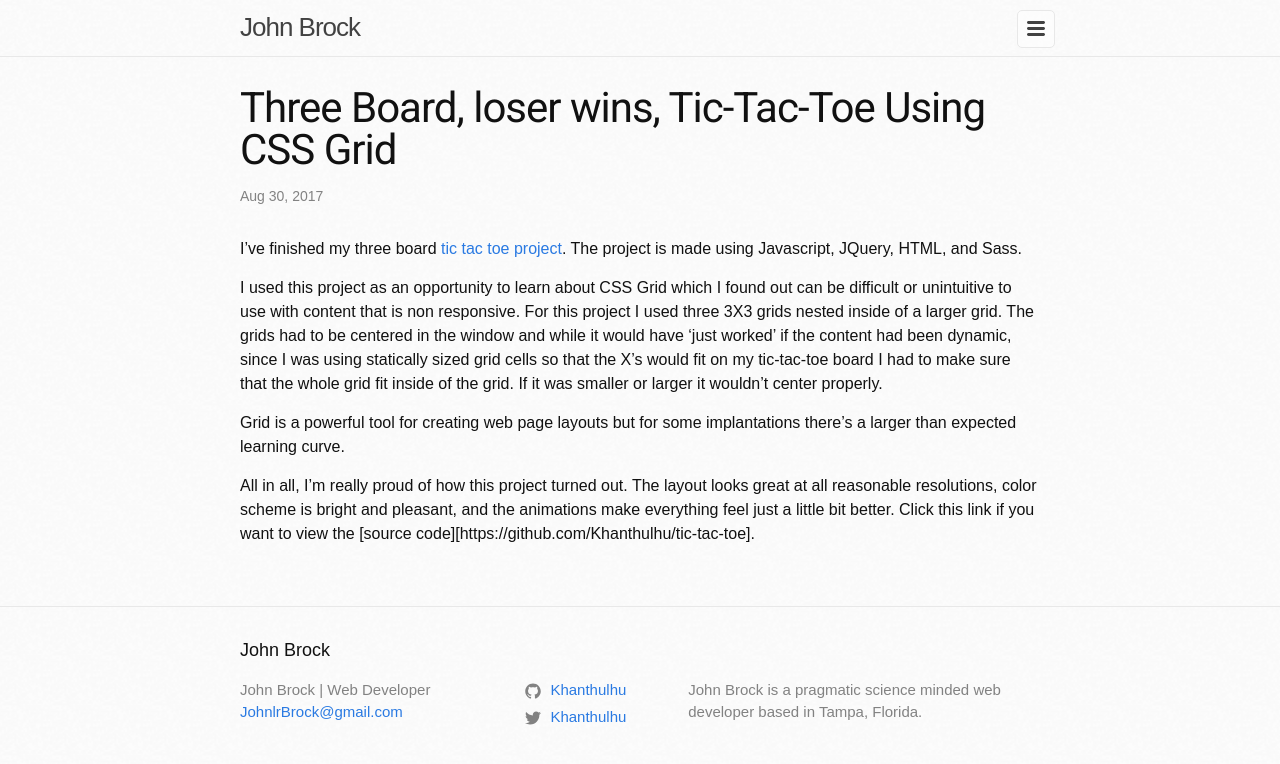
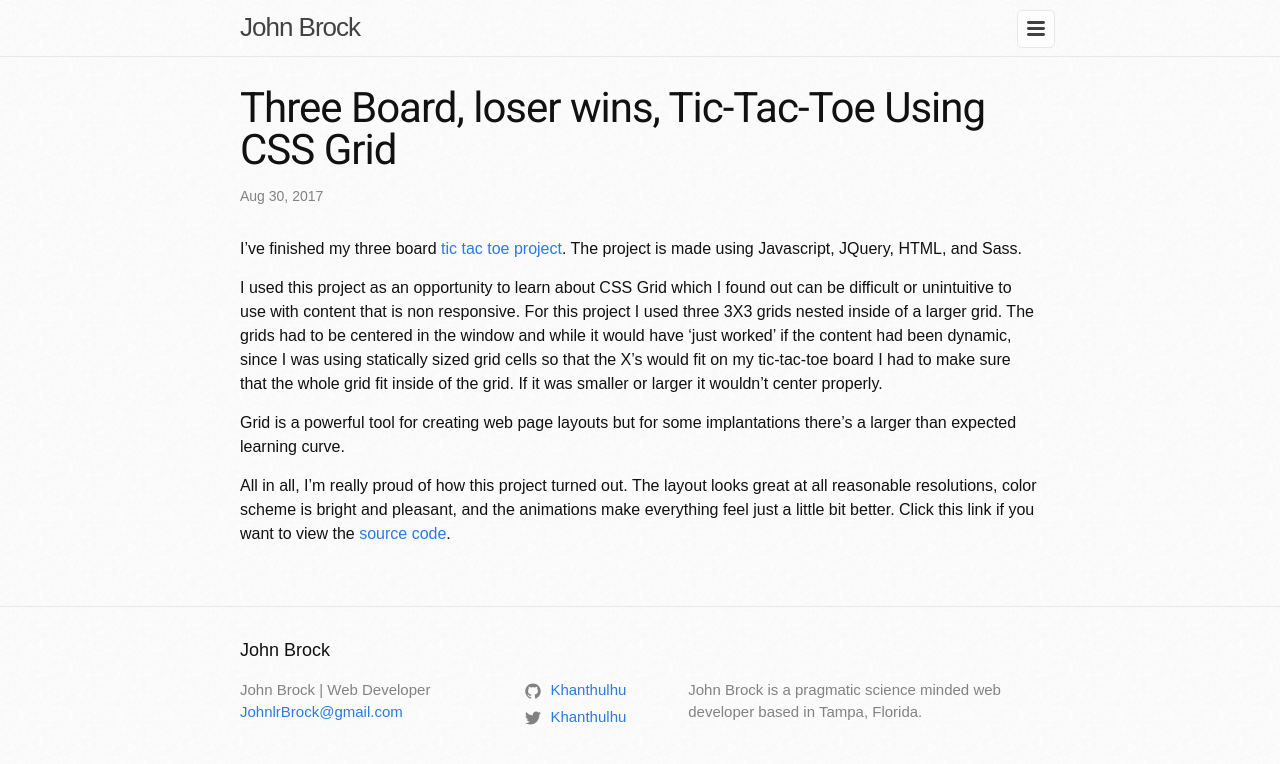
Before and after one commit to JohnLRBrock/JohnBrock, a Jekyll site: the page built from brock-of-ages/_posts/2017-08-30-tic-tac-toe.md, in a window 1280 px wide. Shown: the top 764 px of the page. Built offline with Jekyll 4.4.1, drawn with Linux system fonts in a browser that asks for light colours; some web fonts are replaced; comment, search, counter and statistics services are not loaded.

Commit message:
fixed link

```diff
--- a/_includes/head.html
+++ b/_includes/head.html
@@ -15,7 +15,6 @@
   <link rel="shortcut icon" type="image/png" href="/favicon.png" >
   <link rel="canonical" href="{{ page.url | replace:'index.html','' | absolute_url }}">
   <link rel="alternate" type="application/rss+xml" title="{{ site.title | escape }}" href="{{ "/feed.xml" | relative_url }}">
-
   {% if jekyll.environment == 'production' and site.google_analytics %}
   {% include google-analytics.html %}
   {% endif %}
--- a/_sass/minima.scss
+++ b/_sass/minima.scss
@@ -15,7 +15,7 @@ $special-font-family: 'Scope One', serif;
 $spacing-unit:     30px !default;
 
 $text-color:       #111 !default;
-$background-color: rgba(253,253,253,0.9) !default;
+$background-color: rgba(253,253,253,0.95) !default;
 $brand-color:      #2a7ae2 !default;
 
 $grey-color:       #828282 !default;
--- a/brock-of-ages/_posts/2017-08-30-tic-tac-toe.md
+++ b/brock-of-ages/_posts/2017-08-30-tic-tac-toe.md
@@ -9,4 +9,4 @@ I used this project as an opportunity to learn about CSS Grid which I found out
 
 Grid is a powerful tool for creating web page layouts but for some implantations there's a larger than expected learning curve.
 
-All in all, I'm really proud of how this project turned out. The layout looks great at all reasonable resolutions, color scheme is bright and pleasant, and the animations make everything feel just a little bit better. Click this link if you want to view the [source code][https://github.com/Khanthulhu/tic-tac-toe].
+All in all, I'm really proud of how this project turned out. The layout looks great at all reasonable resolutions, color scheme is bright and pleasant, and the animations make everything feel just a little bit better. Click this link if you want to view the [source code](https://github.com/Khanthulhu/tic-tac-toe).
```
